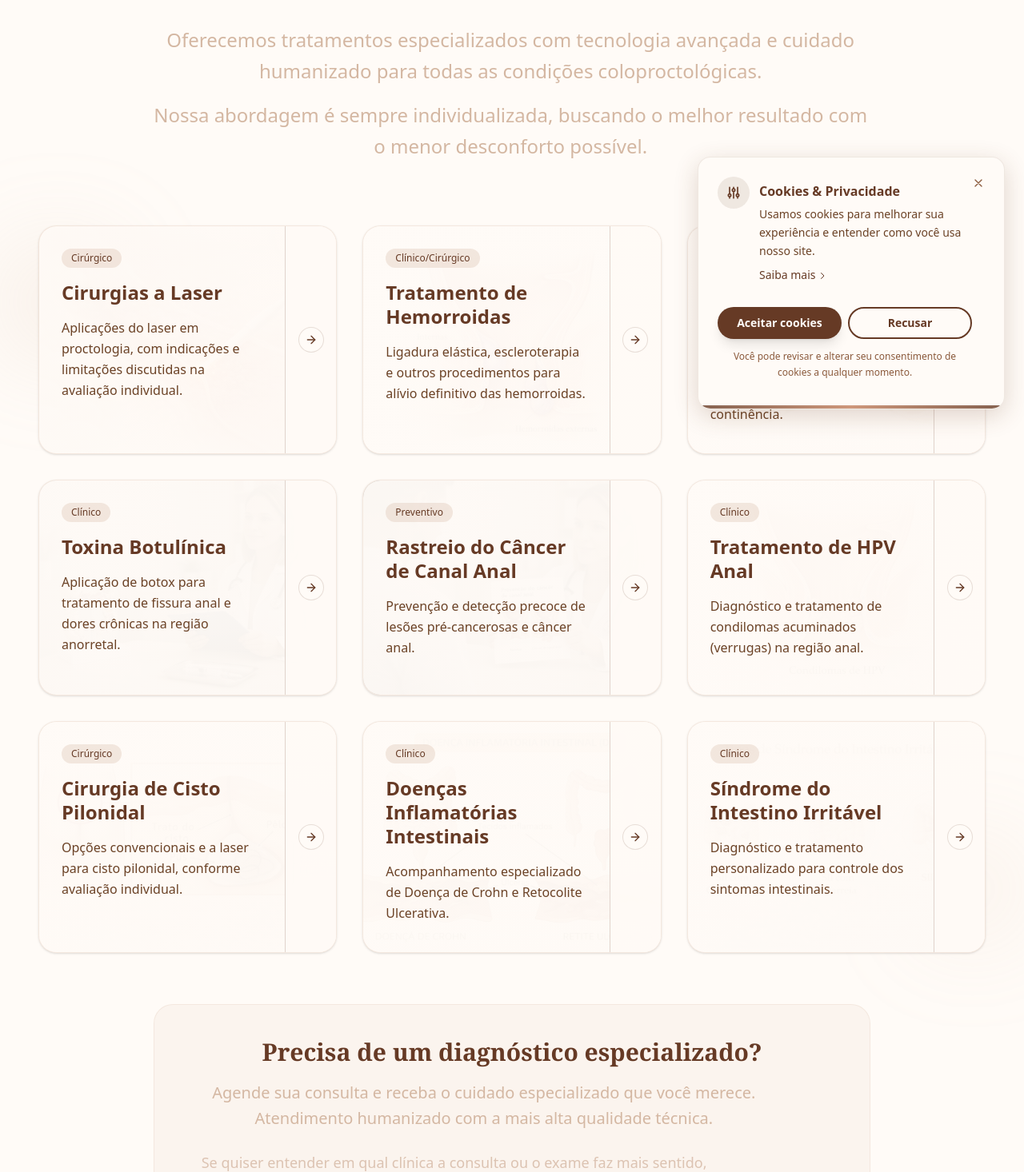
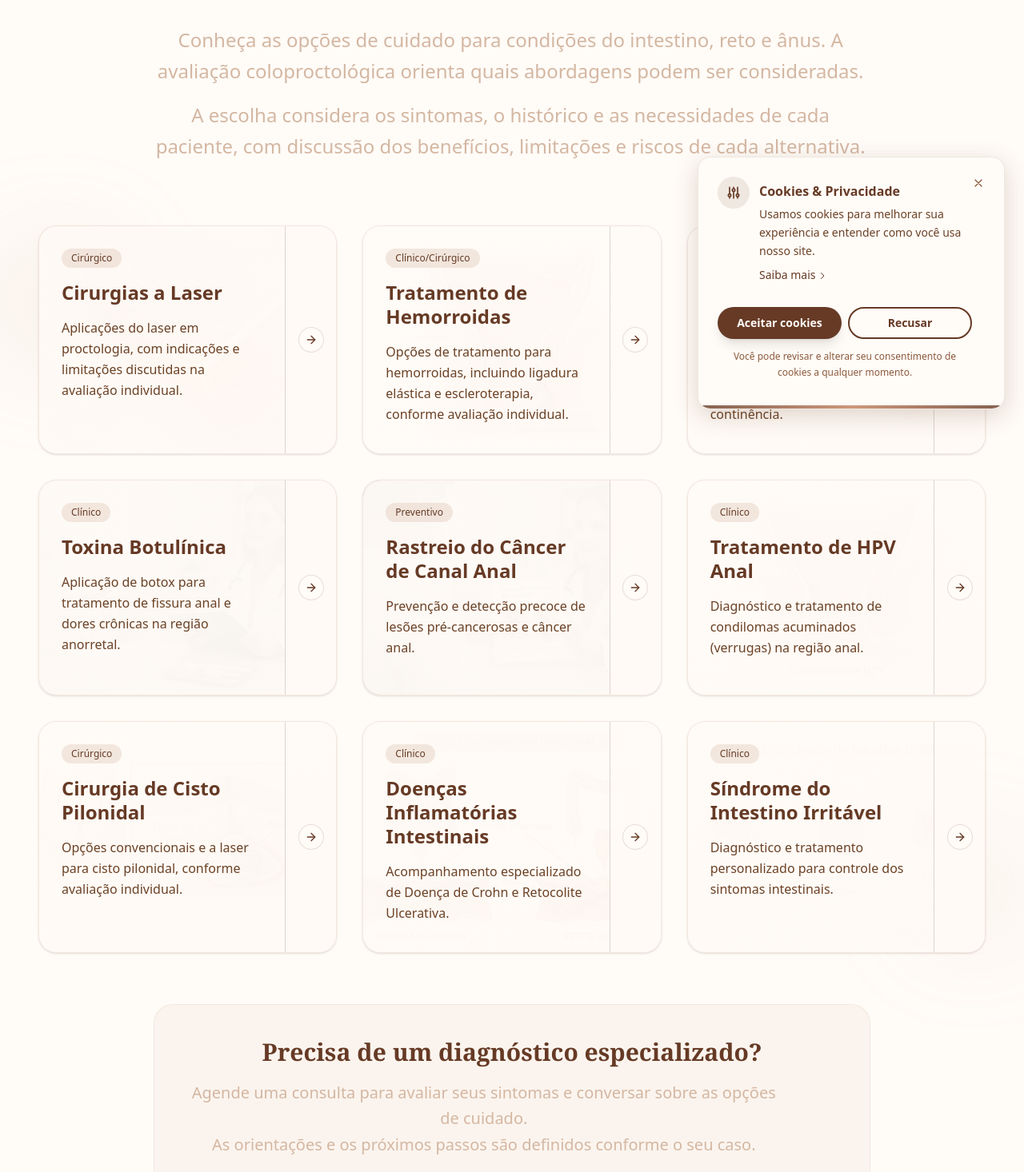
Before and after one commit to analuizamrocha/web, a Next.js app: page /tratamentos in a window 1280 px wide. Shown: the part 264-1730 px from the top of the page at 80% size. Built offline with nearby package versions, Linux system fonts and the light colour scheme; no server answers.

Commit message:
fix(content): qualify remaining treatment hub outcome claims

```diff
--- a/research/seo-implementation-2026-10-16.md
+++ b/research/seo-implementation-2026-10-16.md
@@ -17,7 +17,8 @@ The production commit remains unconfirmed: the domain was unavailable through th
 - Nine exact equivalent URL redirects, retaining the two pre-existing legacy redirects. Each audited source resolves directly to its canonical article with HTTP 308. The nested itch URL supports its observed trailing slash and its normalized form.
 - Next's normal trailing-slash removal now runs after the explicit mappings, preventing an intermediate redirect to another broken URL. Unrelated missing pages still return 404. Tests cover query preservation and representative slash normalization.
 - Eleven contextual links: grade-3 hemorrhoids and duration → hemorrhoid treatment; toxin-specific fissure → botulinum toxin; recurrent fistulas → fistula surgery; DII and SII → their respective care pages; HPV → HPV treatment; screening → anal cancer screening; plicoma → laser indications/limitations; SIBO and the substantial itch guide → Clínica Nassif consultation information.
-- Qualified the laser and pilonidal page descriptions, introductory text, outcome claims and relevant FAQs; aligned the two treatment-index cards and MedicalProcedure descriptions. Both FAQ sections now render the same data used for their structured markup.
+- Qualified the laser and pilonidal page descriptions, introductory text, outcome claims and relevant FAQs; aligned the laser, pilonidal, hemorrhoid and fistula treatment-index cards and MedicalProcedure descriptions. Both FAQ sections now render the same data used for their structured markup.
+- Final #58 scope check: replaced the treatment hub's remaining definitive-relief claim, universal service wording and technical-superiority CTA with individualized evaluation language. The fistula card now describes preservation of continence as a planning goal. These changes use the same descriptions for visible cards, schema and negotiated Markdown.
 - Updated modification dates for the edited posts and three treatment routes. The SIBO date records an editorial consultation-link change, not clinical approval or a medical-evidence refresh.
 
 All article titles, descriptions, slugs, hook lines, first images, existing FAQ frontmatter, signatures and educational disclaimers are preserved. Assets and image dimensions are unchanged. No new article, homepage title experiment, consolidation, or tracking integration is included.
@@ -35,6 +36,12 @@ After: “Conheça as aplicações do laser em coloproctologia, suas indicaçõe
 Before: “Cirurgia para cisto pilonidal: técnica convencional e laser. Tratamento definitivo com recuperação rápida e menor dor pós-operatória em Curitiba.”
 
 After: “Entenda as opções de cirurgia para cisto pilonidal, incluindo técnicas convencionais e laser, e os cuidados discutidos na avaliação em Curitiba.”
+
+Treatment hub, hemorrhoid card:
+
+Before: “Ligadura elástica, escleroterapia e outros procedimentos para alívio definitivo das hemorroidas.”
+
+After: “Opções de tratamento para hemorroidas, incluindo ligadura elástica e escleroterapia, conforme avaliação individual.”
 
 Pilonidal FAQ, “O laser é indicado em todos os casos?”
 
--- a/src/app/tratamentos/page.tsx
+++ b/src/app/tratamentos/page.tsx
@@ -49,14 +49,14 @@ const treatments = [
   {
     title: 'Tratamento de Hemorroidas',
     description:
-      'Ligadura elástica, escleroterapia e outros procedimentos para alívio definitivo das hemorroidas.',
+      'Opções de tratamento para hemorroidas, incluindo ligadura elástica e escleroterapia, conforme avaliação individual.',
     slug: 'hemorroidas',
     category: 'Clínico/Cirúrgico',
   },
   {
     title: 'Cirurgias para Fístulas Anorretais',
     description:
-      'Tratamento cirúrgico especializado para fístulas complexas com preservação da continência.',
+      'Opções cirúrgicas para fístulas anorretais, com planejamento voltado à preservação da continência.',
     slug: 'cx-fistulas-anorretais',
     category: 'Cirúrgico',
   },
@@ -141,12 +141,12 @@ export default function ServicosPage() {
             </h1>
             <div className="text-lg md:text-xl lg:text-2xl leading-relaxed text-secondary font-medium space-y-4">
               <p>
-                Oferecemos tratamentos especializados com tecnologia avançada e cuidado humanizado
-                para todas as condições coloproctológicas.
+                Conheça as opções de cuidado para condições do intestino, reto e ânus.
+                A avaliação coloproctológica orienta quais abordagens podem ser consideradas.
               </p>
               <p>
-                Nossa abordagem é sempre individualizada, buscando o melhor resultado com o menor
-                desconforto possível.
+                A escolha considera os sintomas, o histórico e as necessidades de cada paciente,
+                com discussão dos benefícios, limitações e riscos de cada alternativa.
               </p>
             </div>
           </div>
@@ -185,9 +185,9 @@ export default function ServicosPage() {
                 Precisa de um diagnóstico especializado?
               </h2>
               <p className="text-lg lg:text-xl text-secondary leading-relaxed mb-6">
-                Agende sua consulta e receba o cuidado especializado que você merece.
+                Agende uma consulta para avaliar seus sintomas e conversar sobre as opções de cuidado.
                 <br />
-                Atendimento humanizado com a mais alta qualidade técnica.
+                As orientações e os próximos passos são definidos conforme o seu caso.
               </p>
               <p className="text-base lg:text-lg text-secondary/80 leading-relaxed mb-6">
                 Se quiser entender em qual clínica a consulta ou o exame faz mais sentido, veja
```
